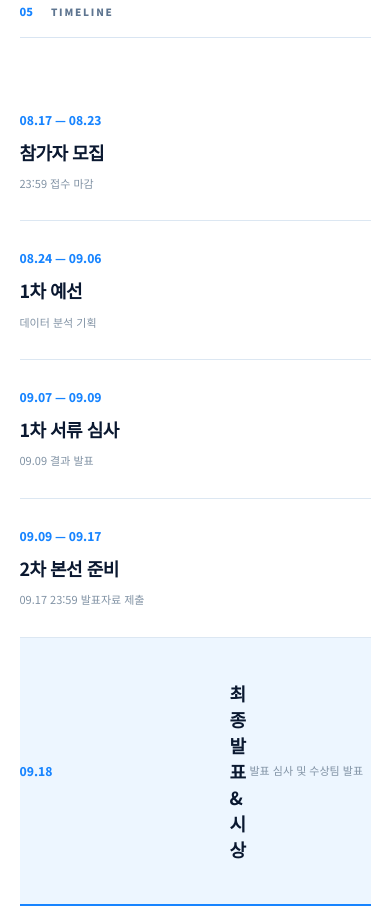
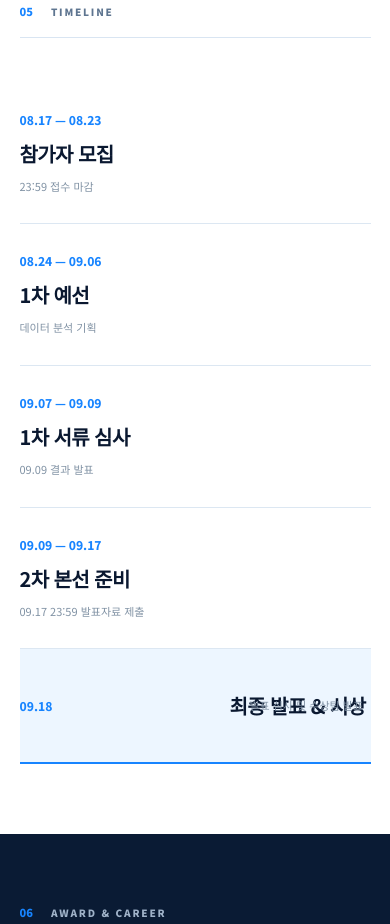
Before and after one commit to Mmmmwon/bdai-planit-contest, a plain HTML site: page index.html in a window 390 px wide. Shown: the part 4655-5579 px from the top of the page. Drawn offline with Linux system fonts and the light colour scheme.

Commit message:
Update style.css

```diff
--- a/style.css
+++ b/style.css
@@ -1958,4 +1958,12 @@ footer a {
   .timeline-row.final-row > small {
     grid-column: 3;
   }
-}
+  @media (max-width: 900px) {
+    .timeline-row > b,
+    .final-row > b {
+      white-space: nowrap;
+      word-break: keep-all;
+      font-size: 20px;
+    }
+  }
+}
```
